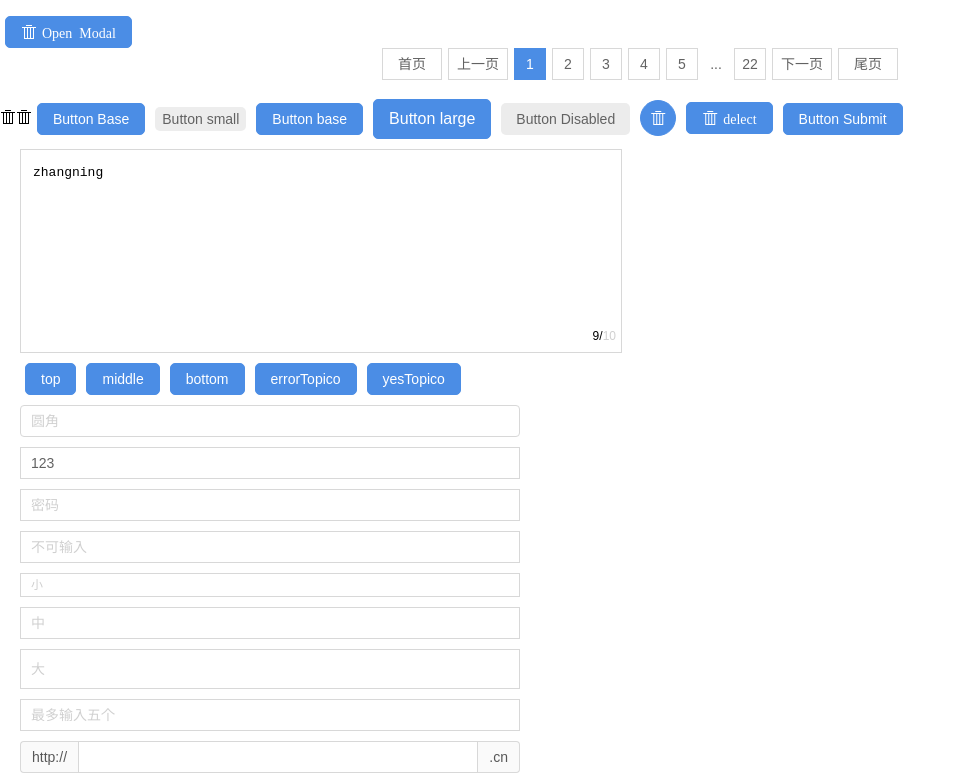
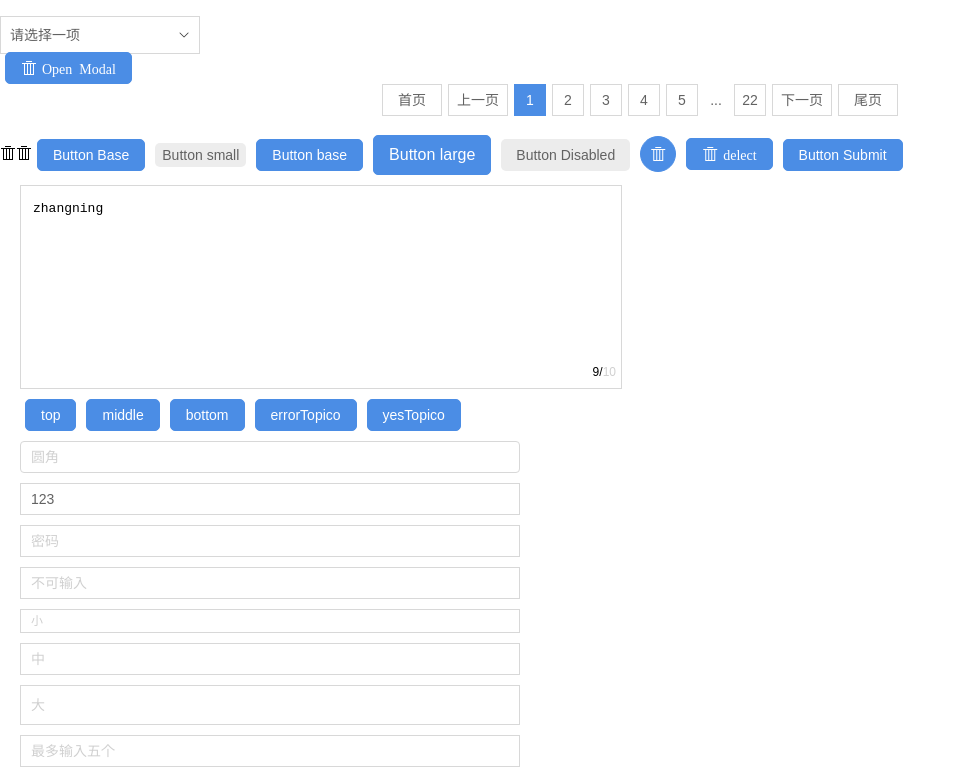
Before and after one commit to jd-smart-fe/react-stone, a React app: page / in a window 1280 px wide. Shown: the top 776 px of the page, without its empty margins (0-966 px from the left). Built offline with nearby package versions, Linux system fonts and the light colour scheme.

Commit message:
fix: 修复分页组件bug && Toast文档单词拼写错误

```diff
--- a/src/App.js
+++ b/src/App.js
@@ -82,7 +82,7 @@ class App extends Component {
       this.setState({
         inputValue: 'ajaxInp'
       });
-      Toast.errorTopico('带错误图标--从头渐出',2000);
+      // Toast.errorTopico('带错误图标--从头渐出',2000);
       // Toast.info('图片仅支持上传 JPG、PNG格式', 'info', 500000);
     }, 2000)
   }
@@ -117,6 +117,9 @@ class App extends Component {
             <div>list3</div>
             <div>list4</div>
           </DragSort> */}
+          <Select
+            optionData={saleVolumes}
+            onChange={selectChange}/>
           <Button icon="delete" onClick={this.openModal}>Open Modal</Button>
           <Pagination total={218} pageSize={10} current={this.state.currentPage} onChange={this.pageChange} />
           <br/>
@@ -193,10 +196,6 @@ class App extends Component {
           <Textarea height="1000px" placeholder="自定义高度"/>
           <Textarea fontSize="30px" placeholder="自定义字体大小"/>
           <Textarea maxLength={30} placeholder="设置最小字符长度"/>
-          <Select
-            size="normal"
-            optionData={saleVolumes}
-            onChange={selectChange}/>
           <Radio
             value={111}
             id="productType111"
--- a/src/components/Select/Select.jsx
+++ b/src/components/Select/Select.jsx
@@ -1,15 +1,15 @@
 import React, { Component } from 'react';
-import ReactDOM from 'react-dom';
+import ReactDOM  from 'react-dom';
 import PropTypes from 'prop-types';
-import classNames from 'classnames';
-import './select.css';
+import './select.scss';
+let classNames = require('classnames');
 
 class OptionPanel extends Component {
   constructor(props) {
-    super(props);
+    super(props)
     this.state = {
-      options: props.optionData,
-    };
+      options: props.optionData
+    }
   }
   handleClick(option, e) {
     e.preventDefault();
@@ -18,25 +18,26 @@ class OptionPanel extends Component {
     this.props.optionData.map((item) => {
       if (item.value === option.value) {
         return item.active = true;
+      } else {
+        return item.active = false;
       }
-      return item.active = false;
-    });
+    })
   }
   render() {
     const optionArr = [];
     this.props.optionData.forEach((option) => {
       const itemClass = classNames({
         'option-item': true,
-        'active': option.active,
-      });
+        'active': option.active
+      })
       optionArr.push(
         <li className={itemClass} key={option.value} value={option.value} onClick={this.handleClick.bind(this, option)}>{option.label}</li>
-      );
+      )
     })
     const optionPanelClass = classNames({
       "option-panel": true,
       "option-panel-show": !this.props.closeStatus,
-    });
+    })
 
     return (
       <div className={optionPanelClass}>
@@ -50,87 +51,85 @@ class OptionPanel extends Component {
   }
 
 }
-OptionPanel.defaultProps = {
-  placeholder: '请选择任意选项',
-};
 class Select extends Component {
   constructor(props) {
     super(props);
     this.state = {
       closeStatus: true,
       selectedItem: '',
-      count: 0,
-    };
+      count:0
+    }
     this.showOptionPanel = this.showOptionPanel.bind(this);
     this.selectSomeOne = this.selectSomeOne.bind(this);
   }
   showOptionPanel(event) {
-    let count = this.state.count;
-    let dom = document.getElementById('optionPanelWrap');
-    if (count !== 0) {
-      if (dom && dom.parentNode.id !== this.props.name) {
+    let count=this.state.count;
+    let dom=document.getElementById('optionPanelWrap');
+    if(count!==0){
+      console.log(this.props.name)
+      if(dom && dom.parentNode.id!==this.props.name){
         ReactDOM.unmountComponentAtNode(dom);
         dom.parentNode.removeChild(dom);
-        dom = document.createElement('div');
-        dom.id = 'optionPanelWrap'
+        dom =document.createElement('div');
+        dom.id='optionPanelWrap'
         this.select.appendChild(dom);
         count++;
         this.setState(prevState => ({
           closeStatus: false,
-          count: count,
-        }), () => {
+          count:count
+        }),()=>{
           ReactDOM.render(<OptionPanel optionData={this.props.optionData}
             onSelect={this.selectSomeOne}
             closeStatus={this.state.closeStatus}
             placeholder={this.props.placeholder} />,
             dom)
-        });
-      } else {
+        })
+      }else{
         this.setState(prevState => ({
           closeStatus: !prevState.closeStatus,
-          count: 0,
-        }), () => {
+          count:0
+        }),()=>{
           ReactDOM.render(<OptionPanel optionData={this.props.optionData}
             onSelect={this.selectSomeOne}
             closeStatus={this.state.closeStatus}
             placeholder={this.props.placeholder} />,
             dom)
-        });
+        })
       }
-    } else {
-      if (!!dom) {
+    }else{
+      if(!!dom){
         ReactDOM.unmountComponentAtNode(dom);
         dom.parentNode.removeChild(dom);
       }
-      dom = document.createElement('div');
-      dom.id = 'optionPanelWrap';
+      dom =document.createElement('div');
+      dom.id='optionPanelWrap'
       this.select.appendChild(dom);
       count++;
       this.setState(prevState => ({
         closeStatus: false,
-        count: count,
-      }), () => {
+        count:count
+      }),()=>{
         ReactDOM.render(<OptionPanel optionData={this.props.optionData}
           onSelect={this.selectSomeOne}
           closeStatus={this.state.closeStatus}
           placeholder={this.props.placeholder} />,
           dom)
-      });
+      })
     }
     event.nativeEvent.stopImmediatePropagation();
   }
   selectSomeOne(selectedOption) {
     this.setState(prevState => ({
       selectedItem: selectedOption,
-      closeStatus: true,
-    }), () => {
-      let dom = document.getElementById('optionPanelWrap');
+      closeStatus: true
+    }),()=>{
+      let dom=document.getElementById('optionPanelWrap');
       ReactDOM.render(<OptionPanel optionData={this.props.optionData}
         onSelect={this.selectSomeOne}
         closeStatus={this.state.closeStatus}
         placeholder={this.props.placeholder} />,
         dom)
-    });
+    })
     this.props.onChange({ [this.props.name]: selectedOption });
   }
   componentWillReceiveProps(nextProps, props) {
@@ -140,30 +139,30 @@ class Select extends Component {
       if (typeof dfOption === 'number') {
         console.log(1757);
         nextProps.optionData.forEach((option) => {
-          if (option.value === dfOption) {
+          if (option.value == dfOption) {
             console.log(1758);
             option.active = true;
             this.setState(prevState => ({
-              selectedItem: option,
-            }));
+              selectedItem: option
+            }))
           } else {
             option.active = false;
           }
         })
-      } else if (Object.prototype.toString.call(dfOption) === "[object Object]" && dfOption.value) {
+      } else if (Object.prototype.toString.call(dfOption)==="[object Object]" && dfOption.value) {
         nextProps.optionData.forEach((option) => {
           if (option.value === dfOption.value) {
             option.active = true;
             this.setState(prevState => ({
-              selectedItem: dfOption,
-            }));
+              selectedItem: dfOption
+            }))
           } else {
             option.active = false;
           }
         })
       } else {
         this.setState({
-          selectedItem: { 'label': this.props.placeholder },
+          selectedItem: { 'label': this.props.placeholder }
         })
       }
     }
@@ -173,31 +172,31 @@ class Select extends Component {
       if (typeof dfOption === 'number') {
         console.log(1757);
         nextProps.optionData.forEach((option) => {
-          if (option.value === dfOption) {
+          if (option.value == dfOption) {
             console.log(1758);
             option.active = true;
             this.setState(prevState => ({
-              selectedItem: option,
-            }));
+              selectedItem: option
+            }))
           } else {
             option.active = false;
           }
         })
-      } else if (Object.prototype.toString.call(dfOption) === "[object Object]" && dfOption.value) {
+      } else if (Object.prototype.toString.call(dfOption)==="[object Object]" && dfOption.value) {
         nextProps.optionData.forEach((option) => {
           if (option.value === dfOption.value) {
             option.active = true;
             this.setState(prevState => ({
-              selectedItem: dfOption,
-            }));
+              selectedItem: dfOption
+            }))
           } else {
             option.active = false;
           }
         })
       } else {
         this.setState({
-          selectedItem: { 'label': this.props.placeholder },
-        });
+          selectedItem: { 'label': this.props.placeholder }
+        })
       }
     }
   }
@@ -206,40 +205,42 @@ class Select extends Component {
     // console.log(this.refs);
     if (typeof dfOption === 'number') {
       this.props.optionData.forEach((option) => {
-        if (option.value === dfOption) {
+        if (option.value == dfOption) {
           option.active = true;
           this.setState(prevState => ({
-            selectedItem: option,
-          }));
+            selectedItem: option
+          }))
         } else {
           option.active = false;
         }
       })
-    } else if (Object.prototype.toString.call(dfOption) === "[object Object]" && dfOption.value) {
+    } else if (Object.prototype.toString.call(dfOption)==="[object Object]" && dfOption.value) {
       this.props.optionData.forEach((option) => {
         if (option.value === dfOption.value) {
           option.active = true;
           this.setState(prevState => ({
-            selectedItem: dfOption,
-          }));
+            selectedItem: dfOption
+          }))
         } else {
           option.active = false;
         }
       })
     } else {
       this.setState({
-        selectedItem: { 'label': this.props.placeholder },
-      });
+        selectedItem: { 'label': this.props.placeholder }
+      })
     }
     this.documentClickHandler = (e) => {
-      this.setState({ closeStatus: true }, () => {
-        let dom = document.getElementById('optionPanelWrap');
-        if (dom) {
-          ReactDOM.render(<OptionPanel optionData={this.props.optionData}
-            onSelect={this.selectSomeOne}
-            closeStatus={this.state.closeStatus}
-            placeholder={this.props.placeholder} />,
-            dom)
+      this.setState({ closeStatus: true,count:0 },()=>{
+        let dom=document.getElementById('optionPanelWrap');
+        if(dom){
+          ReactDOM.unmountComponentAtNode(dom);
+          dom.parentNode.removeChild(dom);
+          // ReactDOM.render(<OptionPanel optionData={this.props.optionData}
+          //   onSelect={this.selectSomeOne}
+          //   closeStatus={this.state.closeStatus}
+          //   placeholder={this.props.placeholder} />,
+          //   dom)
         }
       })
     }
@@ -252,11 +253,11 @@ class Select extends Component {
     const iconClass = classNames({
       'select-arrow': true,
       'icon-dowico': this.state.closeStatus,
-      'icon-upico': !this.state.closeStatus,
+      'icon-upico': !this.state.closeStatus
     });
     const selectControlClass = classNames({
       'select-control': true,
-      [`select-control-${this.props.size}`]: this.props.size,
+      [`select-control-${this.props.size}`]: this.props.size
     });
     return (
       <div className="select" id={this.props.name} ref={(select) => this.select = select}>
@@ -270,7 +271,7 @@ class Select extends Component {
 }
 
 Select.defaultProps = {
-  placeholder: '请选择任意选项'
+  placeholder: '请选择一项',
 };
 
 Select.propTypes = {
--- /dev/null
+++ b/src/components/Select/select.scss
@@ -0,0 +1,103 @@
+ul,li{
+  list-style: none;
+  padding:0;
+  margin:0;
+}
+
+.select{
+  width: 180px;
+  height: 36px;
+  position:relative;
+  overflow: visible;
+  &.select-small{
+    width: 100px;
+  }
+  &.select-large{
+    width: 260px;
+  }
+  &:hover{
+      .select-control{
+          border-color: #4b8de5;
+      }
+  }
+  .select-control{
+      width: 180px;
+      height: 36px;
+      position:relative;
+      line-height: 36px;
+      padding:0 9px;
+      text-align: left;
+      border: #d8d8d8 solid 1px;
+      font-size: 14px;
+      color: #626262;
+      background: #fff;
+      outline: none;
+      -webkit-transition: all 0.3s;
+      transition: all 0.3s;
+      &.select-control-large{
+          height: 40px;
+      }
+      &.select-control-normal{
+          height: 36px;
+      }
+      &.select-control-small{
+          height: 30px;
+      }
+  }
+  .select-arrow{
+      display: inline-block;
+      position: absolute;
+      width: 16px;
+      height: 16px;
+      line-height: 16px;
+      font-size: 12px;
+      top: 10px;
+      right:5px;
+      color: #333;
+  }
+  .option-panel{
+      width: 180px;
+      box-shadow:0 0 5px rgba(0,0,0,0.3);
+      overflow: hidden;
+      background: transparent;
+      transition: .3s  background ease, .3s  height linear;
+      height:0;
+      position: absolute;
+      top: 36px;
+      left: 0;
+      z-index: 1000;
+      &.option-panel-show{
+          height: 206px;
+          background : #FFFFFF;
+      }
+      .option-panel-content{
+          max-height: 206px;
+          overflow: auto;
+           z-index:11;
+      }
+  }
+.option-item{
+    height: 40px;
+    padding:0 5px 0 5px;
+    overflow: hidden;
+    text-overflow: ellipsis;
+    white-space: nowrap;
+    line-height: 40px;
+    text-align: left;
+    background: #fff;
+    cursor: pointer;
+    &:hover,&.active{
+      background: #F8F9F9;
+    }
+}
+.option-placeholder{
+  height: 40px;
+  padding:0 5px 0 5px;
+  overflow: hidden;
+  text-overflow: ellipsis;
+  white-space: nowrap;
+  line-height: 40px;
+  text-align: left;
+  background: #fff;
+}
+}
```
Also changed, not shown: src/components/Pagination/Pagination.jsx (+4 -4 lines), src/components/Select/select.css (deleted, +0 -96 lines), src/components/Toast/readme.md.
